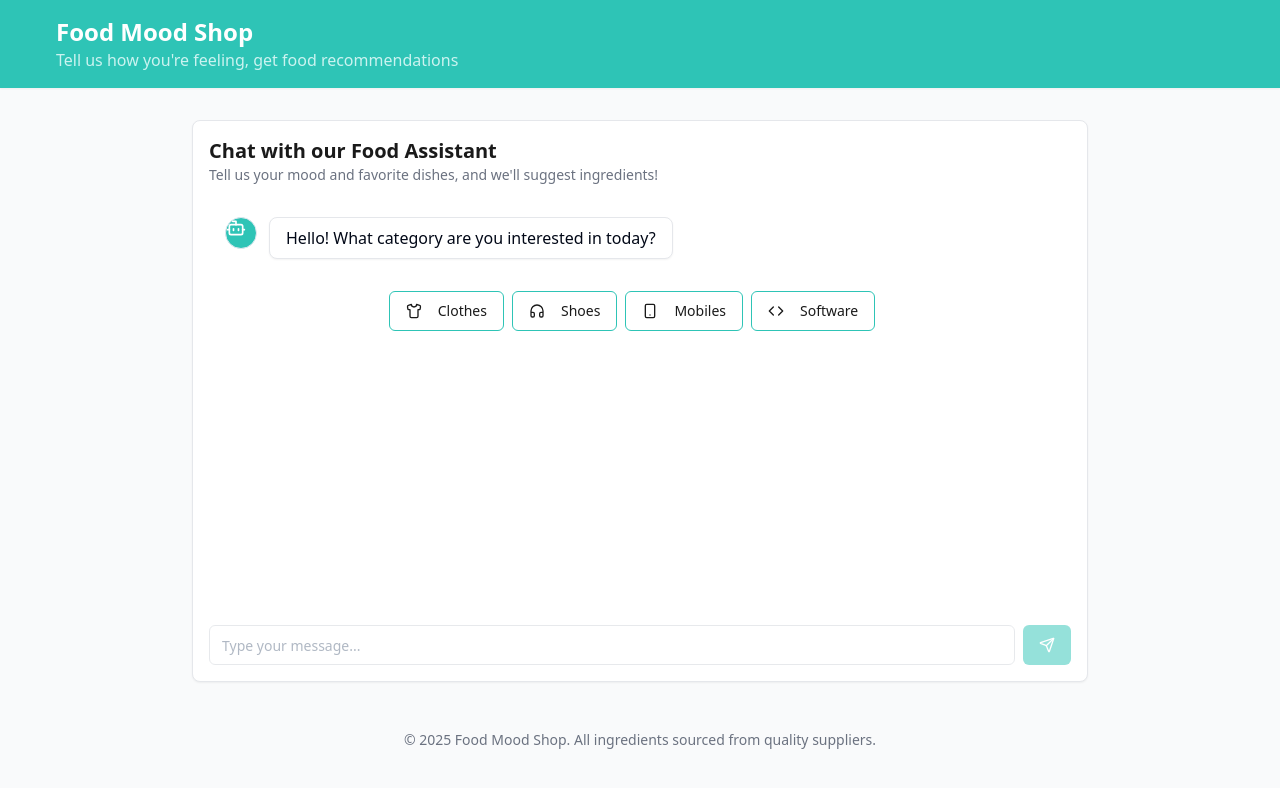
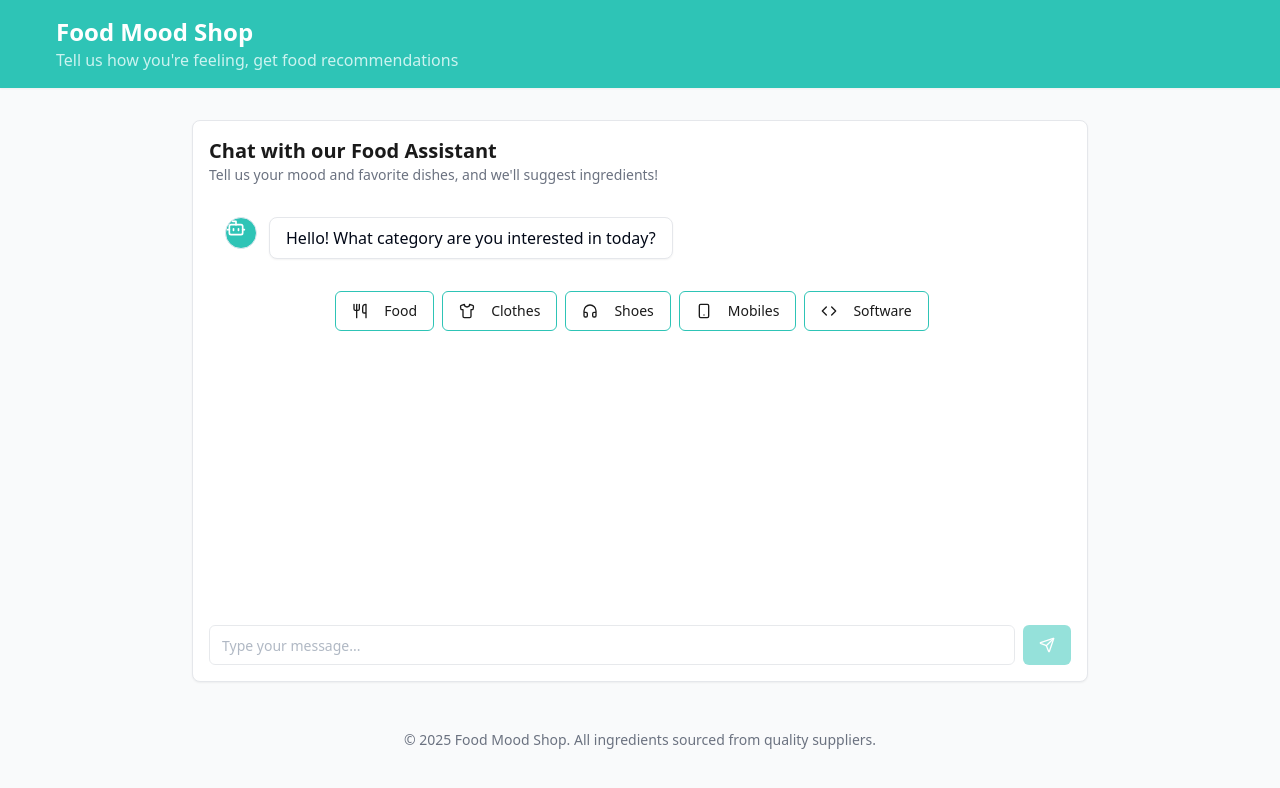
Before and after one commit to guptaomkar/mood-menu-gemini-shop, a React (Vite) app: page / in a window 1280 px wide. Shown: the top 788 px of the page. Built offline with nearby package versions, Linux system fonts and the light colour scheme.

Commit message:
Add food category option
Add food category to the category selector.

```diff
--- /dev/null
+++ b/src/components/CategorySelector.tsx
@@ -0,0 +1,37 @@
+
+import React from 'react';
+import { CategoryType } from '@/types/chat';
+import { Button } from '@/components/ui/button';
+import { Utensils, Shirt, Headphones, Smartphone, Code } from 'lucide-react';
+
+interface CategorySelectorProps {
+  onSelect: (category: CategoryType) => void;
+}
+
+const CategorySelector: React.FC<CategorySelectorProps> = ({ onSelect }) => {
+  const categories: { type: CategoryType, label: string, icon: React.ReactNode }[] = [
+    { type: 'food', label: 'Food', icon: <Utensils className="mr-2 h-4 w-4" /> },
+    { type: 'clothes', label: 'Clothes', icon: <Shirt className="mr-2 h-4 w-4" /> },
+    { type: 'shoes', label: 'Shoes', icon: <Headphones className="mr-2 h-4 w-4" /> },
+    { type: 'mobiles', label: 'Mobiles', icon: <Smartphone className="mr-2 h-4 w-4" /> },
+    { type: 'software', label: 'Software', icon: <Code className="mr-2 h-4 w-4" /> },
+  ];
+
+  return (
+    <div className="flex flex-wrap gap-2 justify-center">
+      {categories.map((category) => (
+        <Button
+          key={category.type}
+          variant="outline"
+          className="border-food-teal text-food-dark hover:bg-food-mint hover:text-food-dark"
+          onClick={() => onSelect(category.type)}
+        >
+          {category.icon}
+          {category.label}
+        </Button>
+      ))}
+    </div>
+  );
+};
+
+export default CategorySelector;
--- a/src/types/chat.ts
+++ b/src/types/chat.ts
@@ -2,7 +2,7 @@ export type MessageRole = 'user' | 'bot' | 'system';
 
 export type MoodType = 'hungry' | 'happy' | 'sad' | 'energetic' | 'relaxed';
 
-export type CategoryType = 'clothes' | 'shoes' | 'mobiles' | 'software';
+export type CategoryType = 'food' | 'clothes' | 'shoes' | 'mobiles' | 'software';
 
 export interface Message {
   id: string;
```
Also changed, not shown: src/components/ChatBot.tsx (+6 -2 lines).
